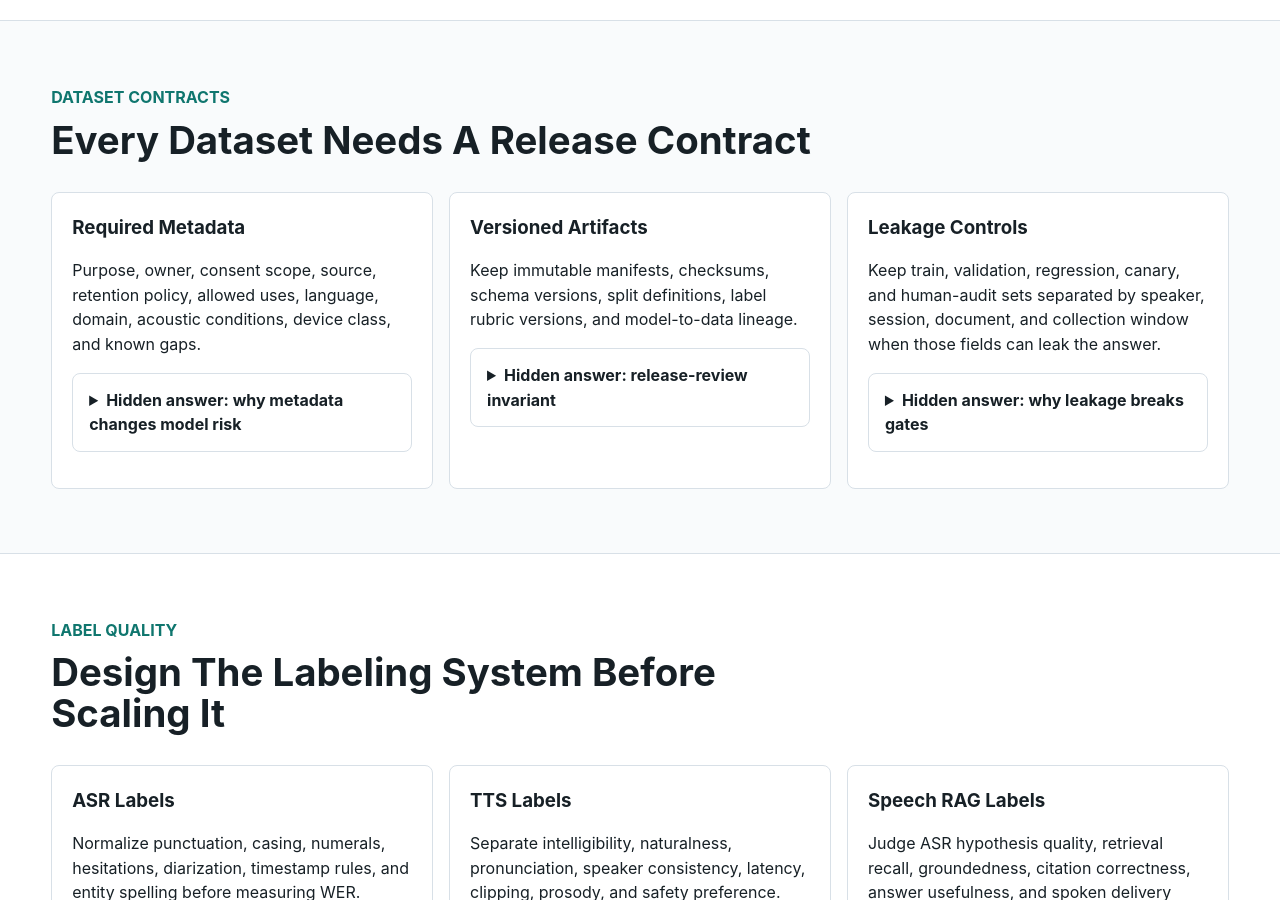
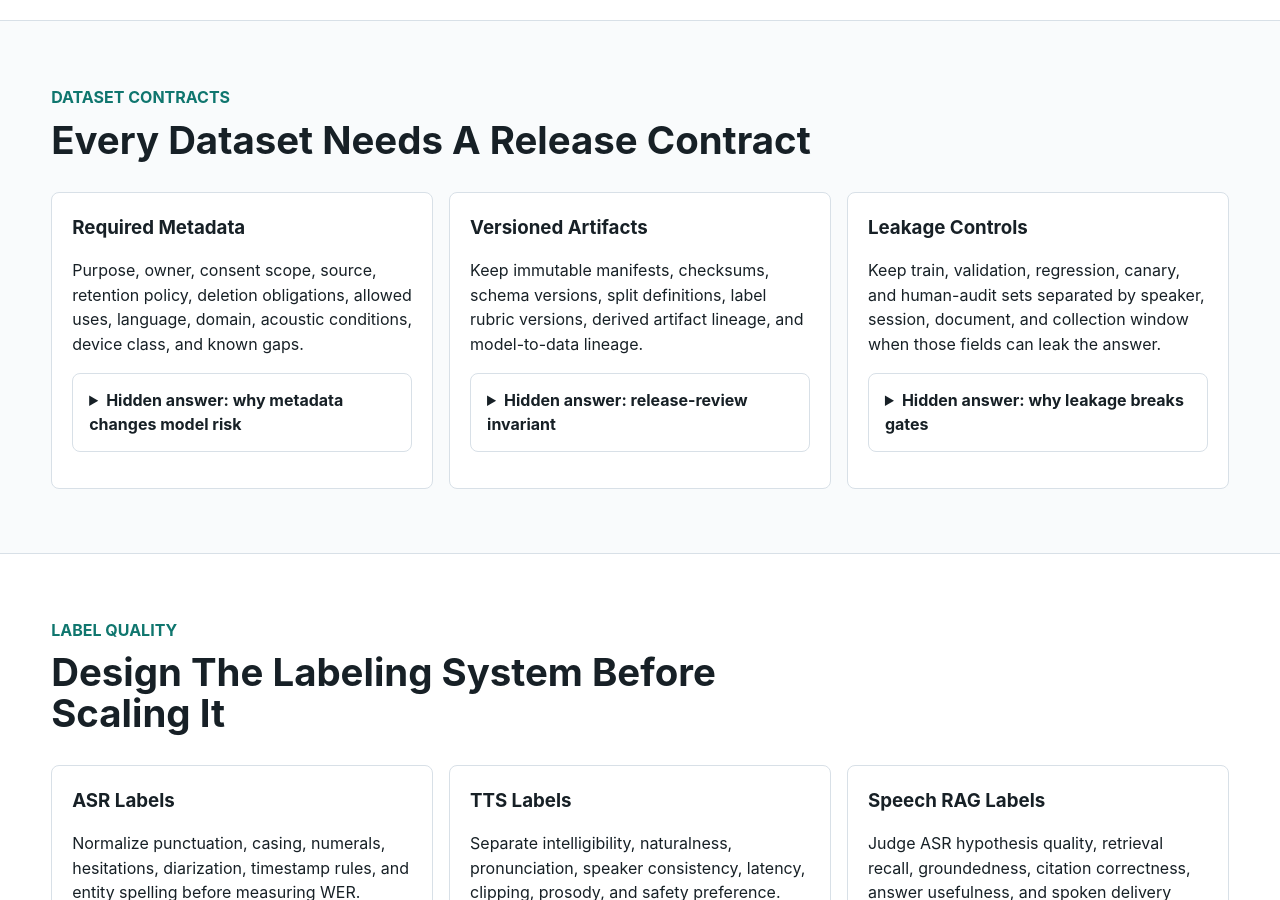
Before and after one commit to kennethli319/kennethli319.github.io, a Jekyll site: the page audio-text-ml-course/lessons/speech-data-eval-ops.html, which Jekyll copies as it is, in a window 1280 px wide and 900 px high, scrolled down 1126 px. Built offline with Jekyll 4.4.1, drawn with Linux system fonts in a browser that asks for light colours.

Commit message:
Sync speech data eval lineage guidance

```diff
--- a/audio-text-ml-course/lessons/speech-data-eval-ops.html
+++ b/audio-text-ml-course/lessons/speech-data-eval-ops.html
@@ -66,7 +66,7 @@
       <div class="grid three">
         <article class="card">
           <h3>Required Metadata</h3>
-          <p>Purpose, owner, consent scope, source, retention policy, allowed uses, language, domain, acoustic conditions, device class, and known gaps.</p>
+          <p>Purpose, owner, consent scope, source, retention policy, deletion obligations, allowed uses, language, domain, acoustic conditions, device class, and known gaps.</p>
           <details class="qa">
             <summary>Hidden answer: why metadata changes model risk</summary>
             <p>
@@ -79,15 +79,16 @@
         </article>
         <article class="card">
           <h3>Versioned Artifacts</h3>
-          <p>Keep immutable manifests, checksums, schema versions, split definitions, label rubric versions, and model-to-data lineage.</p>
+          <p>Keep immutable manifests, checksums, schema versions, split definitions, label rubric versions, derived artifact lineage, and model-to-data lineage.</p>
           <details class="qa">
             <summary>Hidden answer: release-review invariant</summary>
             <p>
               A model release must be reproducible enough to answer: which
-              data trained it, which data evaluated it, which labels changed,
-              which slices regressed, and which users could be affected. If
-              the team cannot answer those questions, rollback and debugging
-              become guesswork.
+              data trained it, which data evaluated it, which transcripts,
+              embeddings, or cached features were derived from it, which labels
+              changed, which slices regressed, and which users could be
+              affected. If the team cannot answer those questions, deletion
+              requests, rollback, and debugging become guesswork.
             </p>
           </details>
         </article>
```
